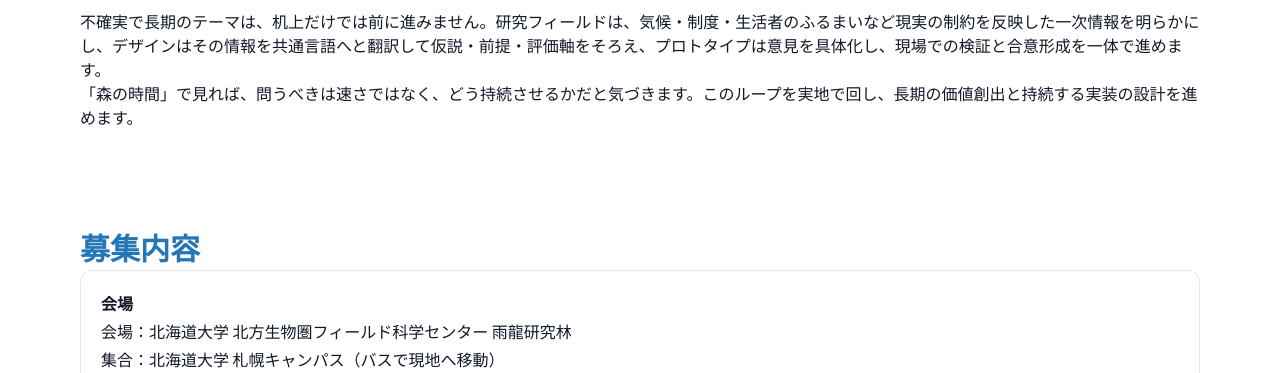
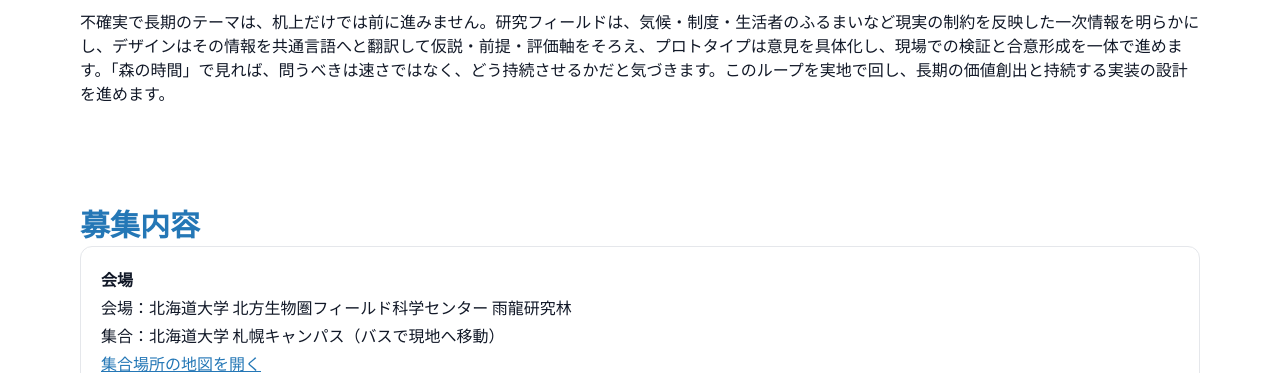
Before and after one commit to Chiwa16/np-uryu-lp, a plain HTML site: page index.html in a window 1280 px wide. Shown: the part 727-1100 px from the top of the page. Drawn offline with nearby package versions, Linux system fonts and the light colour scheme.

Commit message:
Update index.html

```diff
--- a/index.html
+++ b/index.html
@@ -184,8 +184,7 @@
       <div class="max-w-6xl mx-auto px-4">
         <h2 class="h2">なぜ今、研究フィールド×デザイン×プロトタイプなのか</h2>
         <p class="mt-3">
-          不確実で長期のテーマは、机上だけでは前に進みません。研究フィールドは、気候・制度・生活者のふるまいなど現実の制約を反映した一次情報を明らかにし、デザインはその情報を共通言語へと翻訳して仮説・前提・評価軸をそろえ、プロトタイプは意見を具体化し、現場での検証と合意形成を一体で進めます。<br>
-          「森の時間」で見れば、問うべきは速さではなく、どう持続させるかだと気づきます。このループを実地で回し、長期の価値創出と持続する実装の設計を進めます。
+          不確実で長期のテーマは、机上だけでは前に進みません。研究フィールドは、気候・制度・生活者のふるまいなど現実の制約を反映した一次情報を明らかにし、デザインはその情報を共通言語へと翻訳して仮説・前提・評価軸をそろえ、プロトタイプは意見を具体化し、現場での検証と合意形成を一体で進めます。「森の時間」で見れば、問うべきは速さではなく、どう持続させるかだと気づきます。このループを実地で回し、長期の価値創出と持続する実装の設計を進めます。
         </p>
       </div>
     </section>
```
